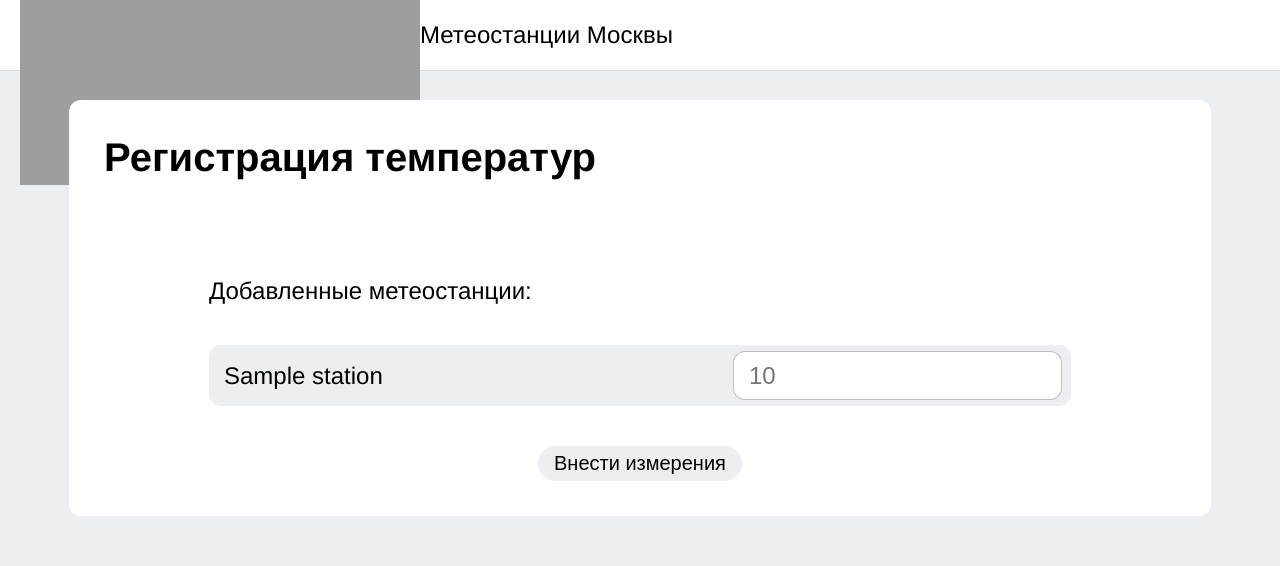
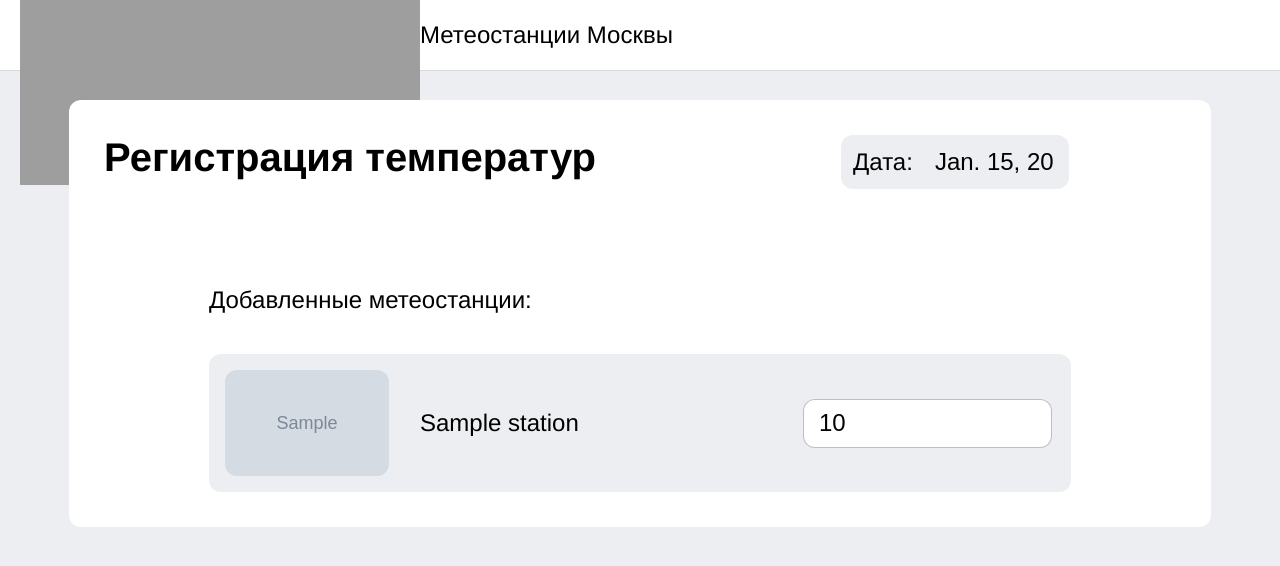
Before and after one commit to haryuuno21/WeatherStations_Backend, a Django app: template Project/WeatherStationsApp/templates/report_page.html in a window 1280 px wide. Shown: the top 566 px of the page. Run offline with Django 3.2, Linux system fonts and the light colour scheme; the template is opened without the code that fills it: most values are stand-ins (such as "Sample title", 1, 10 or a date in 2020); grey boxes marked "Sample" are stand-in pictures.

Commit message:
final changes, git ignore

```diff
--- a/Project/WeatherStations/urls.py
+++ b/Project/WeatherStations/urls.py
@@ -20,8 +20,6 @@ from WeatherStationsApp import views
 
 urlpatterns = [
     path('WeatherStations/', views.mainPage),
-    path('admin/', admin.site.urls),
     path('description/<int:id>',views.description),
     path('report/<int:id>',views.reportInfo),
-    path('WeatherStations/set_filter', views.setFilter),
 ]
--- a/Project/WeatherStationsApp/models.py
+++ b/Project/WeatherStationsApp/models.py
@@ -9,14 +9,15 @@ class WeatherStation(models.Model):
     chiefFIO = models.CharField(max_length = 50)
     phoneNumber = models.CharField(max_length = 20)
 
+
     def AsDict(self):
         return {'id':self.id, 'photo':self.photo, 'shortName':self.shortName,
                 'fullName':self.fullName,'adress':self.adress,'chiefFIO':self.chiefFIO,
-                'phoneNumber':self.phoneNumber}
+                'phoneNumber':self.phoneNumber,'seaLevel':self.seaLevel}
 
     @classmethod
     def create(cls,id:int, photo:str, shortName:str, fullName:str, adress:str, chiefFIO:str, phoneNumber:str):
         station = cls(id = id, photo = photo, shortName = shortName,
                               fullName = fullName, adress = adress,
-                              chiefFIO = chiefFIO, phoneNumber = phoneNumber)
+                              chiefFIO = chiefFIO, phoneNumber = phoneNumber,)
         return station
--- a/Project/WeatherStationsApp/templates/base.html
+++ b/Project/WeatherStationsApp/templates/base.html
@@ -14,7 +14,6 @@
             <span id="header_logo_text">Метеостанции Москвы</span>
         </a>
     </div>
-        {% block header_extensions %}{% endblock %}
  </header>
  <div class="page_container">
     {% block page %}{% endblock %}
--- a/Project/WeatherStationsApp/templates/report_content.html
+++ b/Project/WeatherStationsApp/templates/report_content.html
@@ -1,4 +1,7 @@
 <div class="station_report">
-    <span style="margin-left: 15px">{{element.shortName}}</span>
-    <input class="temperature_input" placeholder={{element.temperature}} name="text" type="text">
+    <div class = "report_content_station">
+        <img  src="{{element.station.photo}}" class="report_content_image">
+        <span style="margin-left: 15px">{{element.station.shortName}}</span>
+    </div>
+    <input class="temperature_input" value="{{element.temperature}}" name="text" type="text">
 </div>
--- a/Project/WeatherStationsApp/templates/report_page.html
+++ b/Project/WeatherStationsApp/templates/report_page.html
@@ -1,15 +1,18 @@
 {% extends 'base.html' %}
 {% block page %}
     <div class="report_info_container">
-        <span class="bold">Регистрация температур</span>
+        <div class="report_page_title">
+            <span class="bold">Регистрация температур</span>
+            <div class="date_input_block">
+                <span>Дата:  </span>
+                <input class="report_date_input" value="{{report_date}}" name="text" type="text">
+            </div>
+        </div>
         <div class="report_info_content">
             <span style="font-weight: 500;">Добавленные метеостанции:</span>
             {% for station in stations %}
                 {% include 'report_content.html' with element=station %}
             {% endfor %}
-            <form action="save_changes" method="post" enctype="multipart/form-data">
-                <input class="button" id="save_button" type="submit" value="Внести измерения" >
-            </form>
         </div>
     </div>
 {% endblock %}
--- a/Project/WeatherStationsApp/templates/station_card.html
+++ b/Project/WeatherStationsApp/templates/station_card.html
@@ -3,8 +3,5 @@
         <img  src="{{element.photo}}" class="station_card_image">
         <span class="station_card_title">{{element.shortName}}</span>
     </a>
-    <span class="station_card_temperature">{{element.temperature}}</span>
-    <form action="Add_card" method="post" enctype="multipart/form-data">
-        <input class="button" type="button" value="Добавить" >
-    </form>
+    <span class="station_card_sealevel">Высота над уровнем моря: {{element.seaLevel}} м</span>
 </div>
--- a/Project/static/css/style.css
+++ b/Project/static/css/style.css
@@ -18,6 +18,7 @@
 .page_container{
     width: 100%;
     display: flex;
+    justify-content: space-between;
 }
 
 body{
@@ -236,10 +250,43 @@ body{
     height: 45px;
     padding-left: 15px;
     margin: 6px;
-    margin-right: 9px;
+    margin-right: 19px;
+    width: 230px;
 }
 #save_button{
     font-size: 20px;
     margin-left: 329px;
     margin-right: auto;
 }
+
+.report_content_image{
+    width: 164px;
+    height: 106px;
+    border-radius: 12px;
+    margin:16px
+}
+.report_content_station{
+    display: flex;
+    align-items: center;
+}
+
+.report_page_title{
+    display: flex;
+    gap:245px;
+}
+
+.date_input_block{
+    display:flex;
+    background:#ECEEF2;
+    border-radius: 12px;
+    font-size: 24px;
+    padding: 12px;
+    align-items: center;
+    gap:20px;
+}
+.report_date_input{
+    border:none;
+    background:#ECEEF2;
+    font-size: 24px;
+    width: 120px;
+}
```
Also changed, not shown: other parts of Project/static/css/style.css (+23 -10 lines), Project/WeatherStationsApp/templates/main_page.html (+10 -11 lines), Project/WeatherStationsApp/views.py (+36 -35 lines), Project/WeatherStationsApp/migrations/0001_initial.py (added), 1 other file.
